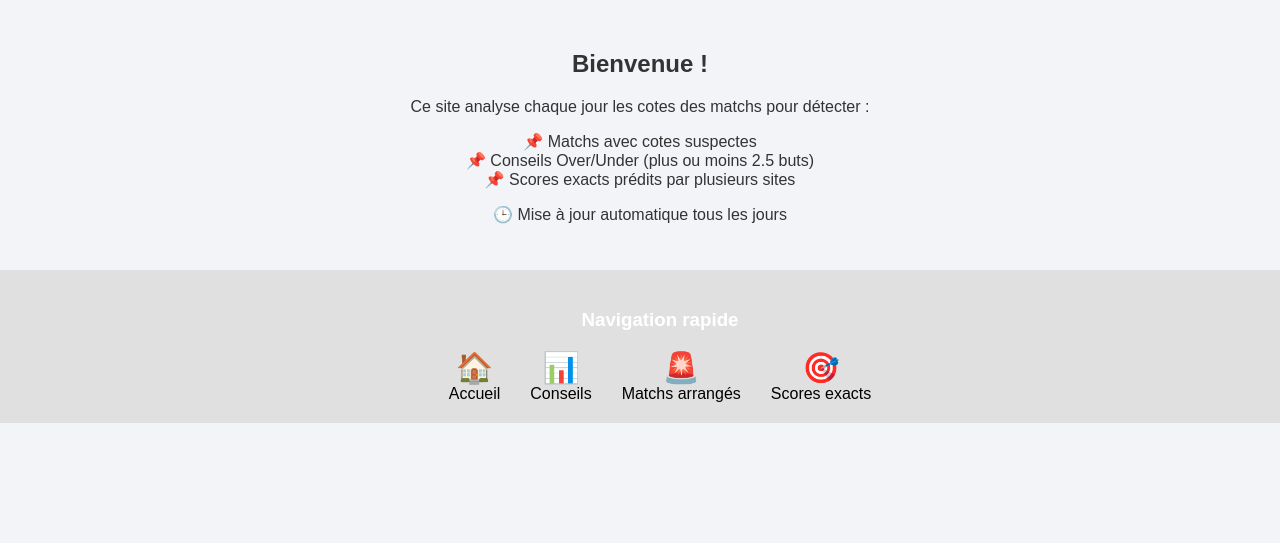
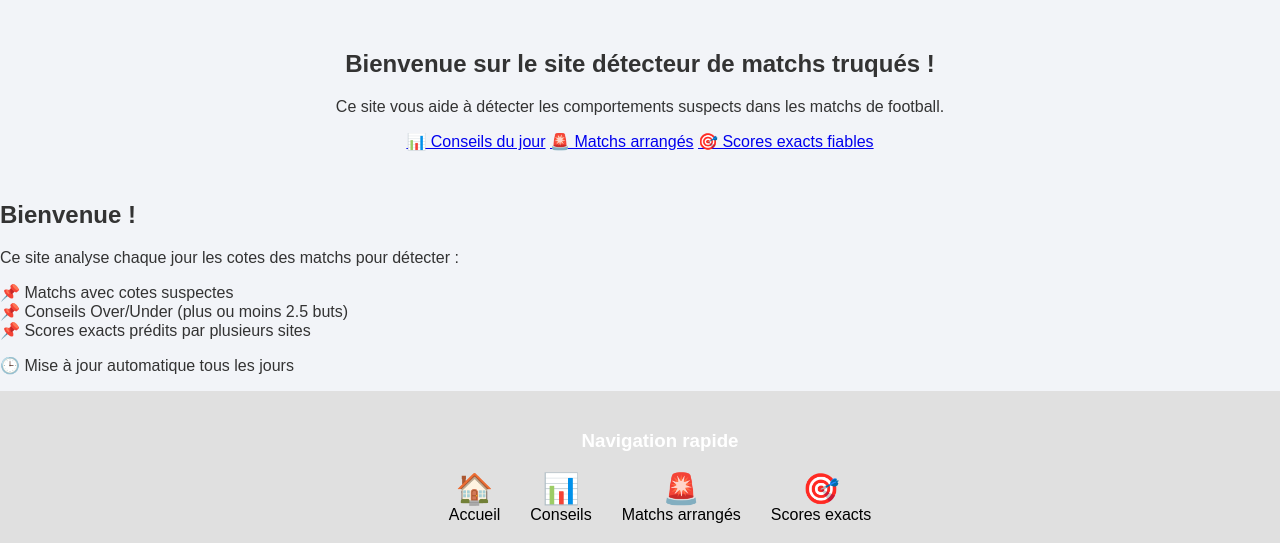
Before and after one commit to Sabdrine200/detecteur-matchs-truques, a Flask app: page / in a window 1280 px wide. Shown: the part 187-730 px from the top of the page. Run offline with Flask 3, Linux system fonts and the light colour scheme.

Commit message:
Update index.html
Signed-off-by: Sabdrine200 <davidfanou200@gmail.com>

```diff
--- a/templates/index.html
+++ b/templates/index.html
@@ -60,6 +60,15 @@
     </nav>
 
     <main>
+    <h2>Bienvenue sur le site détecteur de matchs truqués !</h2>
+    <p>Ce site vous aide à détecter les comportements suspects dans les matchs de football.</p>
+
+    <div class="menu-liens">
+        <a href="/conseils" class="btn-menu">📊 Conseils du jour</a>
+        <a href="/anomalies" class="btn-menu">🚨 Matchs arrangés</a>
+        <a href="/scores" class="btn-menu">🎯 Scores exacts fiables</a>
+    </div>
+    </main>
         <h2>Bienvenue !</h2>
         <p>Ce site analyse chaque jour les cotes des matchs pour détecter :</p>
         <ul style="list-style-type: none; padding-left: 0;">
```
